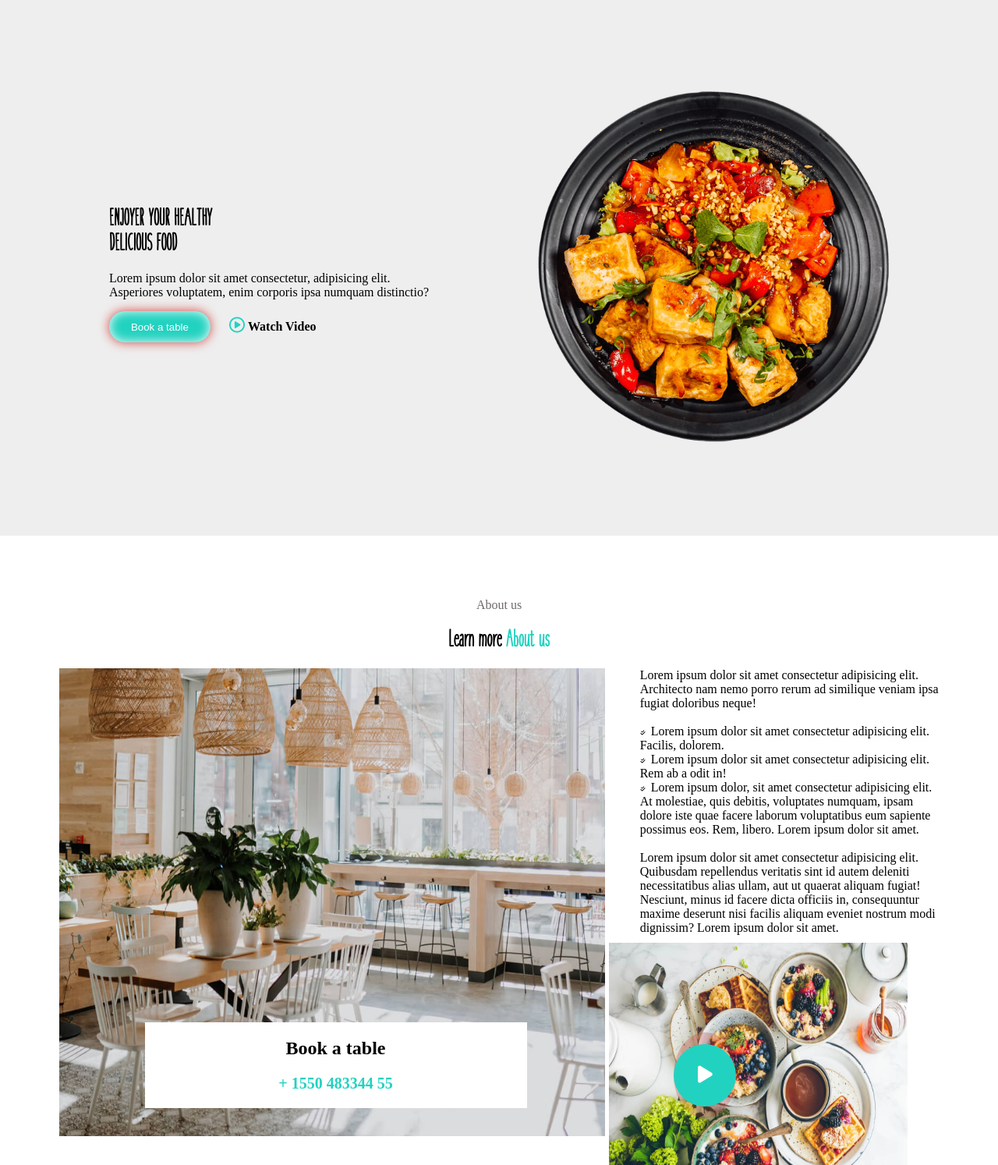
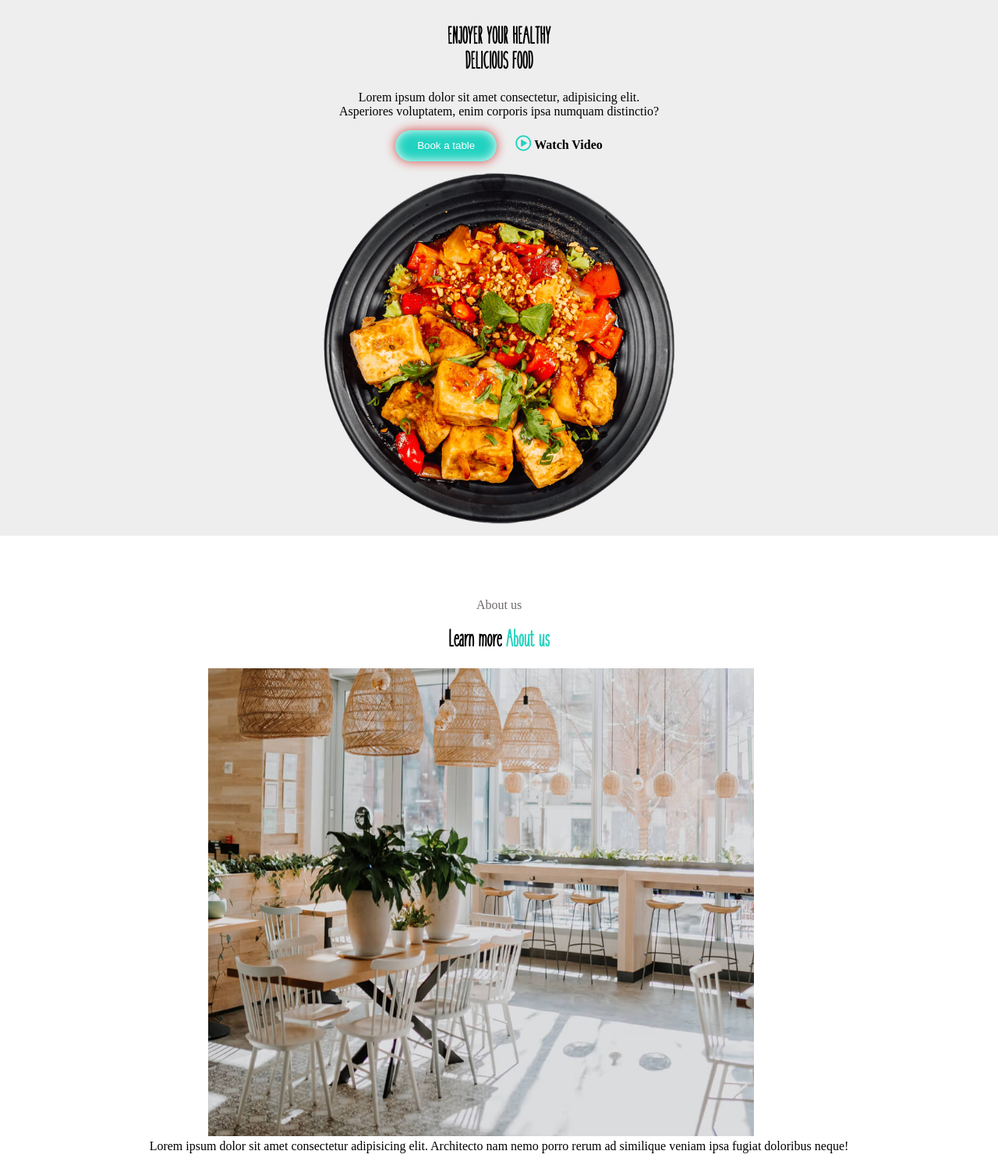
Before and after one commit to VitorLucas44/cs_miam_js, a website: page index.html in a window 1280 px wide. Shown: the part 101-1595 px from the top of the page at 78% size. Drawn offline with Linux system fonts and the light colour scheme.

Commit message:
responsi sec2

```diff
--- a/src/sass/style.sass
+++ b/src/sass/style.sass
@@ -733,3 +733,14 @@ footer
             flex-direction: column
 .fixed
     position: static
+
+#section1
+    flex-direction: column
+    text-align: center
+#section2
+    text-align: center
+    .sec2
+        flex-direction: column
+        .blanc
+            display: none
+    img
```
Also changed, not shown: public/css/style.css, 1 other file.
